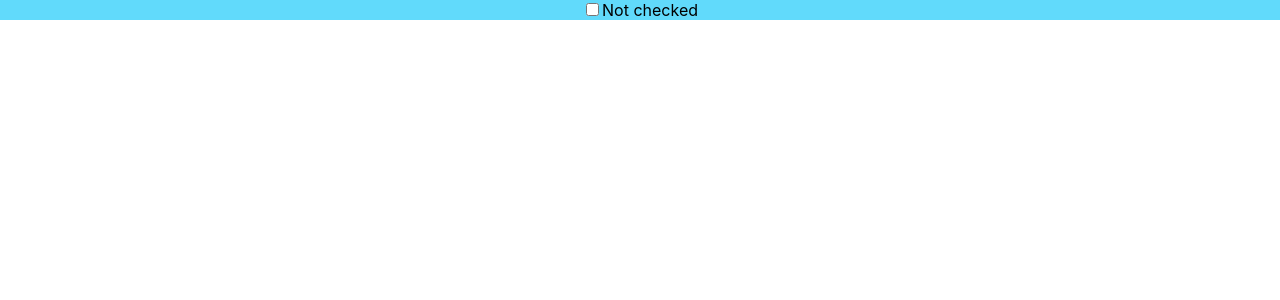
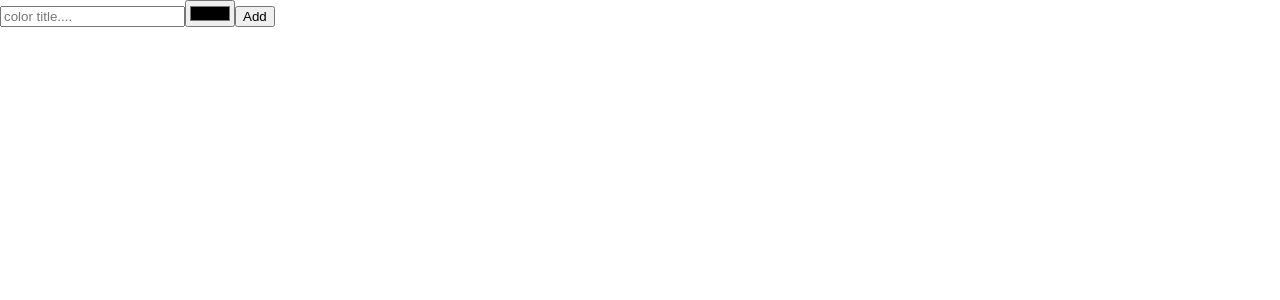
Before and after one commit to ashishbhatnagarCP/react-examples, a React (Create React App) app in the folder react-app/: page / in a window 1280 px wide. Shown: the top 300 px of the page. Built offline with nearby package versions, Linux system fonts and the light colour scheme.

Commit message:
Using useRef

```diff
--- a/react-app/src/App.js
+++ b/react-app/src/App.js
@@ -1,14 +1,24 @@
 import "./App.css";
-import { useReducer } from "react";
+import { useRef } from "react";
 // const cities=['New York',"New Delhi","Pune"]
 
 function App() {
-  const [checked, setChecked] = useReducer((checked) => !checked, false);
+  const txtTitle = useRef();
+  const hexColor = useRef();
+  const submit = (e) => {
+    e.preventDefault();
+    const title = txtTitle.current.value;
+    const color = hexColor.current.value;
+    alert(`${title} and ${color}`);
+    txtTitle.current.value="";
+    hexColor.current.value="";
+  };
   return (
-    <div className="App">
-      <input type="checkbox" value={checked} onChange={setChecked}></input>
-      <label>{checked ? "checked" : "Not checked"}</label>
-    </div>
+    <form onSubmit={submit}>
+      <input ref={txtTitle} type="text" placeholder="color title...."></input>
+      <input ref={hexColor} type="color"></input>
+      <button>Add</button>
+    </form>
   );
 }
 
```
